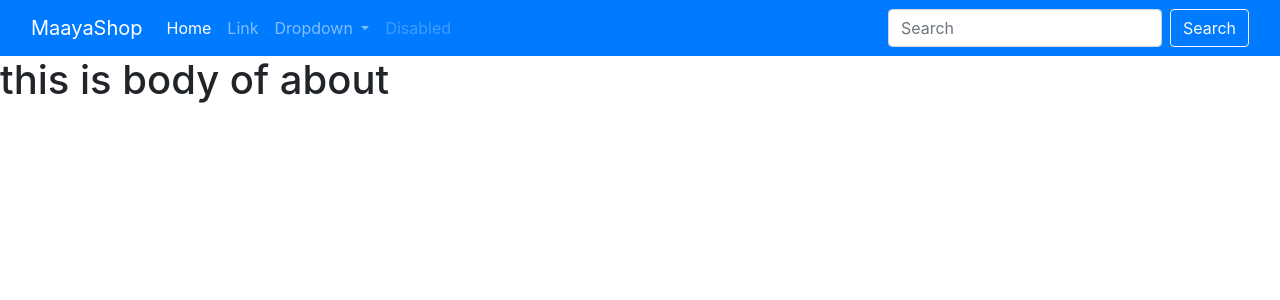
After one commit to chandan8111/maayastore, a Django app: template shop/templates/shop/about.html in a window 1280 px wide. The commit adds this page. Shown: the top 300 px of the page. Run offline with Django 3.2, Linux system fonts and the light colour scheme; the template is opened without the code that fills it, so the values that code supplies are empty; some libraries are stand-ins or nearby versions.

Commit message:
Template Inheritance in Django

```diff
--- /dev/null
+++ b/shop/templates/shop/about.html
@@ -0,0 +1,6 @@
+{% extends 'shop/basic.html' %}
+
+{% block title %} About | MaayaShop {% endblock %}
+{% block body %}
+<h1>this is body of about</h1>
+{% endblock %}
--- /dev/null
+++ b/shop/templates/shop/basic.html
@@ -0,0 +1,60 @@
+<!doctype html>
+<html lang="en">
+  <head>
+    <!-- Required meta tags -->
+    <meta charset="utf-8">
+    <meta name="viewport" content="width=device-width, initial-scale=1, shrink-to-fit=no">
+
+    <!-- Bootstrap CSS -->
+    <link rel="stylesheet" href="https://stackpath.bootstrapcdn.com/bootstrap/4.5.2/css/bootstrap.min.css" integrity="sha384-JcKb8q3iqJ61gNV9KGb8thSsNjpSL0n8PARn9HuZOnIxN0hoP+VmmDGMN5t9UJ0Z" crossorigin="anonymous">
+
+    <title>{% block title %} {% endblock %}</title>
+    <style>{% block css %} {% endblock %}</style>
+  </head>
+  <body>
+<!--  navbar start-->
+    <nav class="navbar navbar-expand-lg navbar-dark bg-primary">
+      <div class="container-fluid">
+        <a class="navbar-brand" href="#">MaayaShop</a>
+        <button class="navbar-toggler" type="button" data-toggle="collapse" data-target="#navbarSupportedContent" aria-controls="navbarSupportedContent" aria-expanded="false" aria-label="Toggle navigation">
+          <span class="navbar-toggler-icon"></span>
+        </button>
+        <div class="collapse navbar-collapse" id="navbarSupportedContent">
+          <ul class="navbar-nav mr-auto mb-2 mb-lg-0">
+            <li class="nav-item">
+              <a class="nav-link active" aria-current="page" href="#">Home</a>
+            </li>
+            <li class="nav-item">
+              <a class="nav-link" href="#">Link</a>
+            </li>
+            <li class="nav-item dropdown">
+              <a class="nav-link dropdown-toggle" href="#" id="navbarDropdown" role="button" data-toggle="dropdown" aria-expanded="false">
+            Dropdown
+            </a>
+            <ul class="dropdown-menu" aria-labelledby="navbarDropdown">
+              <li><a class="dropdown-item" href="#">Action</a></li>
+              <li><a class="dropdown-item" href="#">Another action</a></li>
+              <li><hr class="dropdown-divider"></li>
+              <li><a class="dropdown-item" href="#">Something else here</a></li>
+            </ul>
+            </li>
+            <li class="nav-item">
+          <a class="nav-link disabled" href="#" tabindex="-1" aria-disabled="true">Disabled</a>
+        </li>
+      </ul>
+      <form class="d-flex">
+        <input class="form-control mr-2" type="search" placeholder="Search" aria-label="Search">
+        <button class="btn btn-outline-light" type="submit">Search</button>
+      </form>
+    </div>
+  </div>
+  </nav>
+
+    {% block body %} {% endblock %}
+    <!-- Optional JavaScript -->
+    <!-- jQuery first, then Popper.js, then Bootstrap JS -->
+    <script src="https://code.jquery.com/jquery-3.5.1.slim.min.js" integrity="sha384-DfXdz2htPH0lsSSs5nCTpuj/zy4C+OGpamoFVy38MVBnE+IbbVYUew+OrCXaRkfj" crossorigin="anonymous"></script>
+    <script src="https://cdn.jsdelivr.net/npm/popper.js@1.16.1/dist/umd/popper.min.js" integrity="sha384-9/reFTGAW83EW2RDu2S0VKaIzap3H66lZH81PoYlFhbGU+6BZp6G7niu735Sk7lN" crossorigin="anonymous"></script>
+    <script src="https://stackpath.bootstrapcdn.com/bootstrap/4.5.2/js/bootstrap.min.js" integrity="sha384-B4gt1jrGC7Jh4AgTPSdUtOBvfO8shuf57BaghqFfPlYxofvL8/KUEfYiJOMMV+rV" crossorigin="anonymous"></script>
+  </body>
+</html>
--- a/shop/views.py
+++ b/shop/views.py
@@ -5,7 +5,7 @@ def index(request):
     return render(request, 'shop/index.html')
 
 def about(request):
-    return HttpResponse("We Are at About")
+    return render(request, 'shop/about.html')
 
 def contact(request):
     return HttpResponse("We Are at Contact")
```
Also changed, not shown: shop/templates/shop/index.html (+7 -69 lines), db.sqlite3.
